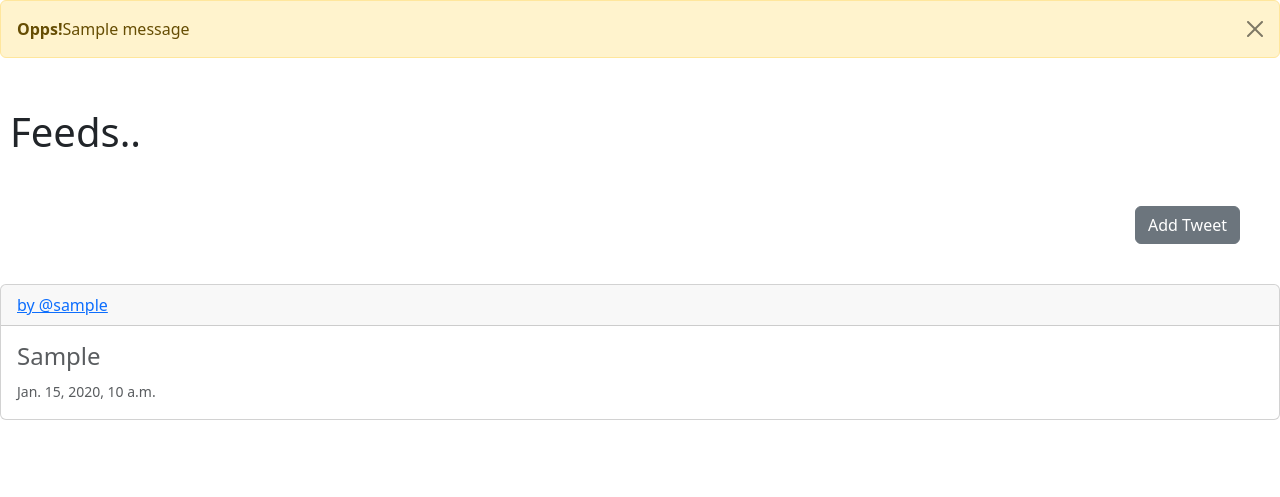
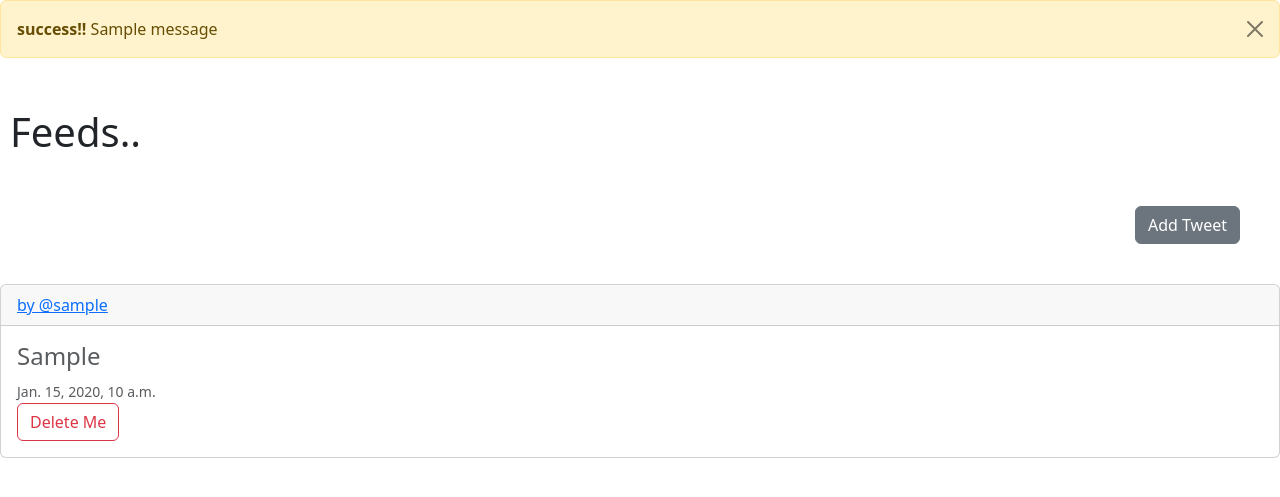
Before and after one commit to Kirolls20/Twitter_Clone, a Django app: page / in a window 1280 px wide. Shown: the part 56-553 px from the top of the page. Run offline with Django 4.2, Linux system fonts and the light colour scheme; a user stored in the database is signed in; tables that the repository leaves empty hold one stand-in row (values such as "Sample post"); one stand-in notice (Sample message) is shown.

Commit message:
Feat: add Delete functionality - Delete Button in home page for tweets - Delete Button in each user profile for tweets

```diff
--- a/tweetLand/templates/base.html
+++ b/tweetLand/templates/base.html
@@ -21,7 +21,7 @@
     {% if messages %}
       {% for message in messages %}
         <div class="alert alert-warning alert-dismissible fade show" role="alert">
-          <strong>Opps!</strong>{{message}}
+          <strong>{{message.tags}}!!</strong>  {{message}}
           <button type="button" class="btn-close" data-bs-dismiss="alert" aria-label="Close"></button>
         </div>
       {% endfor %}
--- a/tweetLand/templates/home.html
+++ b/tweetLand/templates/home.html
@@ -30,14 +30,9 @@
                         <button type="submit" class="popup-btns">Tweet it</button>
                         <button id="closePopup" type="button" class="popup-btns">Cancel</button>
                     </div>
-
                 </form>
             </div>
         </div>
-
-
-
-
     </div>
 </div>
 {% if  tweets %}
@@ -49,7 +44,12 @@
     <div class="card-body">
         <h4 class="text-muted">{{tweet.tweet}}</h4>
         <small class="text-muted">{{tweet.updated_at}}</small>
-
+        {% if tweet.user == request.user %}
+        <form action="{% url 'delete_tweet' tweet.id %}" method="post">
+            {% csrf_token %}
+            <button type="submit" class="btn btn-outline-danger">Delete Me</button>
+        </form>
+        {% endif %}
     </div>
     </div><br>
     {% endfor %}
--- a/tweetLand/urls.py
+++ b/tweetLand/urls.py
@@ -8,4 +8,5 @@ urlpatterns = [
     path('profile/<int:pk>',views.ProfileView.as_view(),name='profile'),
     path('accounts/login/',views.LoginView.as_view(),name='login'),
     path('accounts/logout/',views.LogoutView.as_view(),name='logout'),
+    path('delete/<int:pk>/',views.DeleteTweetView.as_view(),name='delete_tweet'),
 ]
--- a/tweetLand/views.py
+++ b/tweetLand/views.py
@@ -6,7 +6,7 @@ from django.contrib.auth.views import LogoutView
 from django.contrib import messages
 from django.http import HttpResponse
 from django.views import View
-from django.views.generic import TemplateView,ListView,DetailView
+from django.views.generic import TemplateView,ListView,DetailView,DeleteView
 from .models import Profile,Tweet
 from .forms import TweetForm
 from django.urls import reverse_lazy
@@ -35,7 +35,21 @@ class HomeView(ListView):
                 tweet=form.save(commit=False)
                 tweet.user = self.request.user
                 form.save()
+                messages.success(request,('Tweet Sent!'))
                 return redirect('home')
+
+class DeleteTweetView(TemplateView):
+    template_name='home.html'
+
+    def post(self,request,**kwargs):
+        tweet_id = self.kwargs['pk']
+        obj = Tweet.objects.get(id= tweet_id)
+        if request.method == 'POST':
+            obj.delete()
+            messages.success(request,('Tweet has been Deleted!!'))
+            return redirect('home')
+        else:
+            return render(request,self.template_name)
 
 class LoginView(TemplateView):
     template_name='registration/login.html'
@@ -50,7 +64,7 @@ class LoginView(TemplateView):
                 messages.success(request,('You logged in Successfully!'))
                 return redirect('home')
             else:
-                messages.success(request,('Something went wrong try again!!'))
+                messages.error(request,('Something went wrong try again!!'))
                 return redirect('login')
 
 class LogoutView(View):
```
Also changed, not shown: tweetLand/templates/profile.html (+7 -1 lines).
